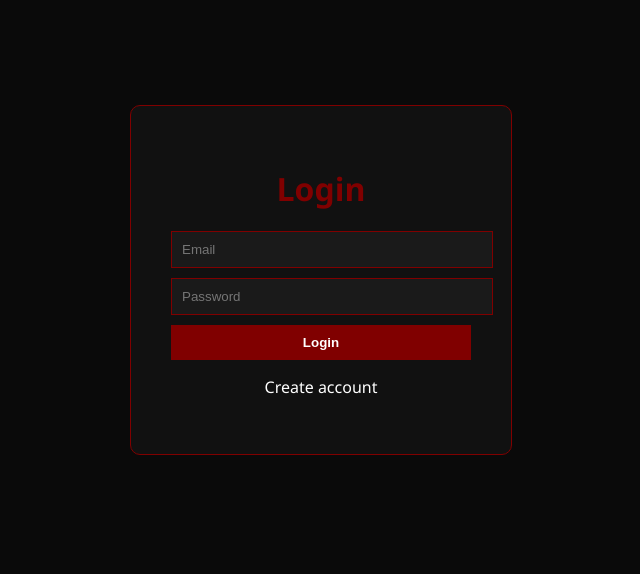
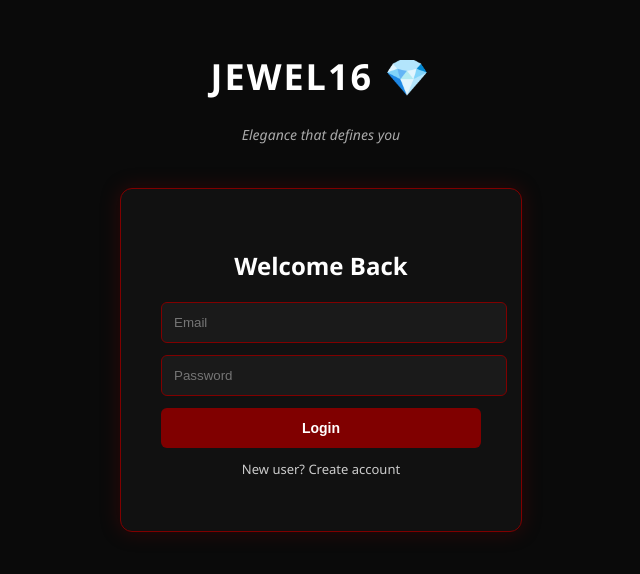
Before and after one commit to mithzz2006-a11y/jewel16-website, a React (Vite) app: page / in a window 1280 px wide. Shown: the part 120-694 px from the top of the page, without its empty margins (319-959 px from the left). Built offline with nearby package versions, Linux system fonts and the light colour scheme; no server answers.

Commit message:
Update Auth.jsx

```diff
--- a/src/pages/Auth.jsx
+++ b/src/pages/Auth.jsx
@@ -29,10 +29,18 @@ export default function Auth() {
 
   return (
     <div style={outer}>
+
+      {/* 💎 BRAND */}
+      <div style={brand}>
+        <h1 style={logo}>JEWEL16 💎</h1>
+        <p style={slogan}>Elegance that defines you</p>
+      </div>
+
+      {/* 🔐 LOGIN BOX */}
       <div style={box}>
-        <h1 style={{ color: "maroon" }}>
-          {isLogin ? "Login" : "Create Account"}
-        </h1>
+        <h2 style={{ marginBottom: "20px" }}>
+          {isLogin ? "Welcome Back" : "Create Account"}
+        </h2>
 
         <input
           placeholder="Email"
@@ -51,49 +59,81 @@ export default function Auth() {
           {isLogin ? "Login" : "Signup"}
         </button>
 
-        <p onClick={() => setIsLogin(!isLogin)} style={{ cursor: "pointer" }}>
-          {isLogin ? "Create account" : "Already have account?"}
+        <p onClick={() => setIsLogin(!isLogin)} style={switchText}>
+          {isLogin ? "New user? Create account" : "Already have account? Login"}
         </p>
       </div>
+
     </div>
   );
 }
 
-/* STYLES */
+/* 💎 STYLES */
 
 const outer = {
   height: "100vh",
   display: "flex",
+  flexDirection: "column",
   justifyContent: "center",
   alignItems: "center",
   background: "#0a0a0a"
 };
 
+const brand = {
+  textAlign: "center",
+  marginBottom: "30px"
+};
+
+const logo = {
+  fontSize: "36px",
+  fontWeight: "bold",
+  letterSpacing: "2px",
+  color: "white"
+};
+
+const slogan = {
+  color: "#aaa",
+  fontSize: "14px",
+  marginTop: "5px",
+  fontStyle: "italic"
+};
+
 const box = {
   background: "#111",
   padding: "40px",
-  borderRadius: "10px",
+  borderRadius: "12px",
   border: "1px solid maroon",
+  width: "320px",
   textAlign: "center",
-  width: "300px"
+  boxShadow: "0 0 20px rgba(128,0,0,0.3)"
 };
 
 const input = {
   display: "block",
   width: "100%",
-  padding: "10px",
-  marginBottom: "10px",
+  padding: "12px",
+  marginBottom: "12px",
   background: "#1a1a1a",
   color: "white",
-  border: "1px solid maroon"
+  border: "1px solid maroon",
+  borderRadius: "6px"
 };
 
 const btn = {
-  padding: "10px",
   width: "100%",
+  padding: "12px",
   background: "maroon",
   color: "white",
   border: "none",
+  borderRadius: "6px",
   cursor: "pointer",
-  fontWeight: "bold"
+  fontWeight: "bold",
+  fontSize: "14px"
 };
+
+const switchText = {
+  marginTop: "12px",
+  fontSize: "13px",
+  color: "#ccc",
+  cursor: "pointer"
+};
```
